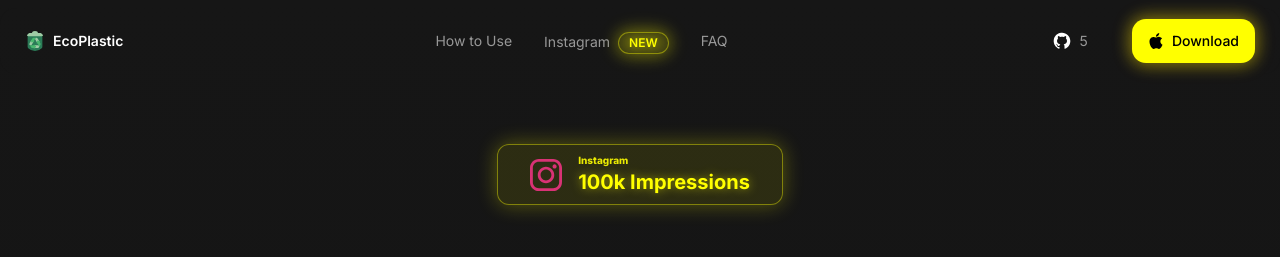
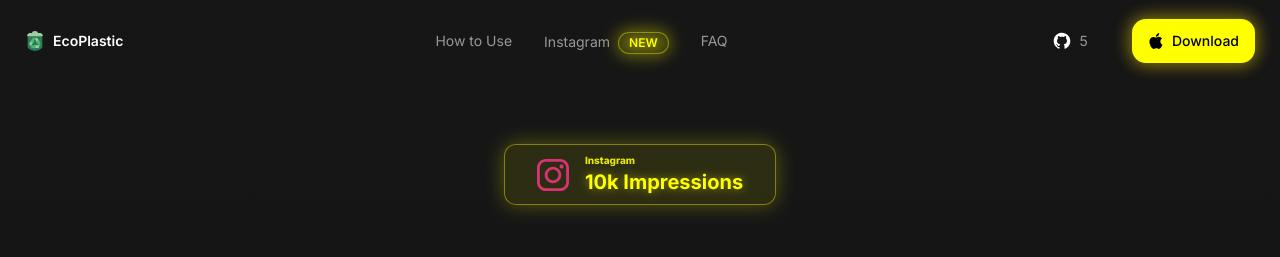
Before and after one commit to dkaty123/ecoplastic-webapp-main, a Next.js app: page / in a window 1280 px wide. Shown: the top 257 px of the page. Built offline with nearby package versions, Linux system fonts and the light colour scheme; no server answers.

Commit message:
new change

```diff
--- a/components/ui/linked-in-badge.tsx
+++ b/components/ui/linked-in-badge.tsx
@@ -32,7 +32,7 @@
               textShadow: "0 0 10px hsl(60 100% 50% / 0.5)"
             }}
           >
-            100k Impressions
+            10k Impressions
           </span>
         </div>
       </Link>
```
